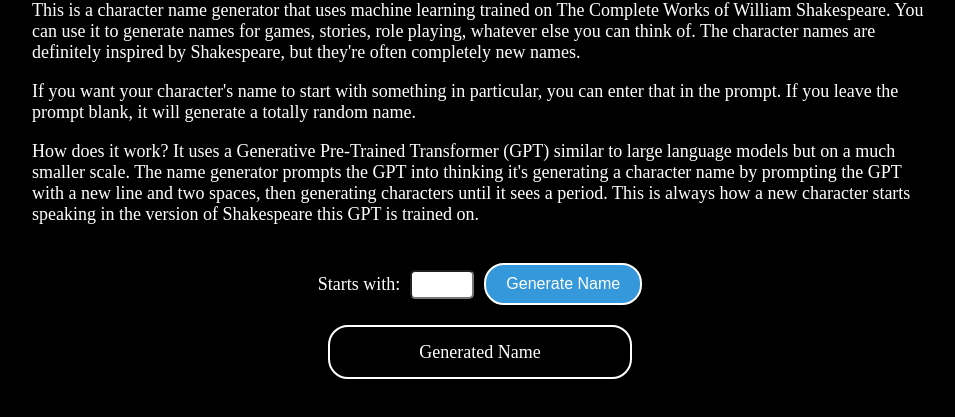
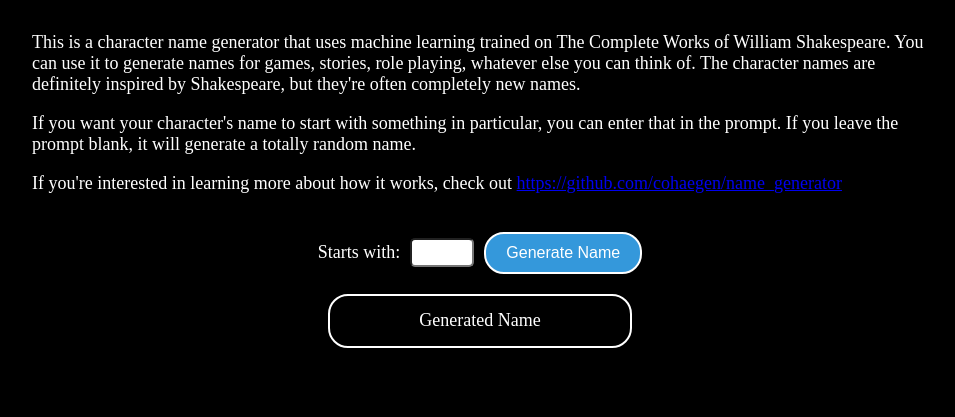
Before and after one commit to cohaegen/name_generator, a plain HTML site: page static/index.html in a window 1280 px wide. Shown: the part 259-676 px from the top of the page, without its empty margins (160-1115 px from the left). Drawn offline with Linux system fonts and the light colour scheme.

Commit message:
update README

```diff
--- a/static/index.html
+++ b/static/index.html
@@ -84,10 +84,7 @@
         the prompt blank, it will generate a totally random name.
       </p>
       <p>
-      How does it work? It uses a Generative Pre-Trained Transformer (GPT) similar to large language models but on a much
-      smaller scale. The name generator prompts the GPT into thinking it's generating
-      a character name by prompting the GPT with a new line and two spaces, then generating characters until it sees a period.
-      This is always how a new character starts speaking in the version of Shakespeare this GPT is trained on.
+        If you're interested in learning more about how it works, check out <a href="https://github.com/cohaegen/name_generator">https://github.com/cohaegen/name_generator</a>
       </p>
     </div>
     <div id="inputContainer">
```
Also changed, not shown: 1 other file.
